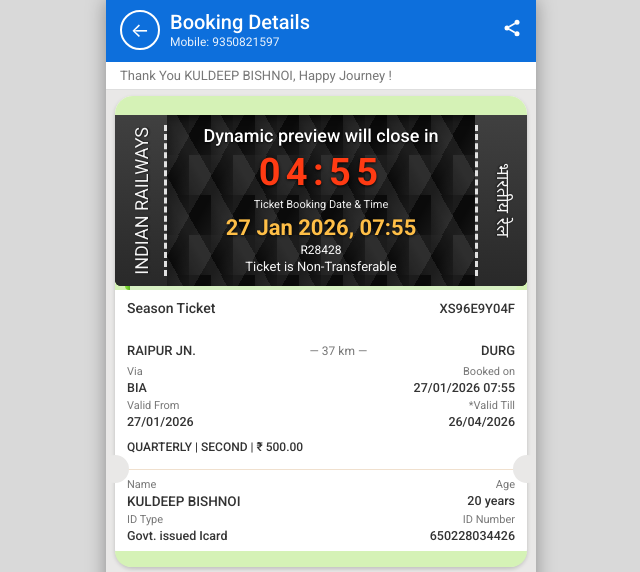
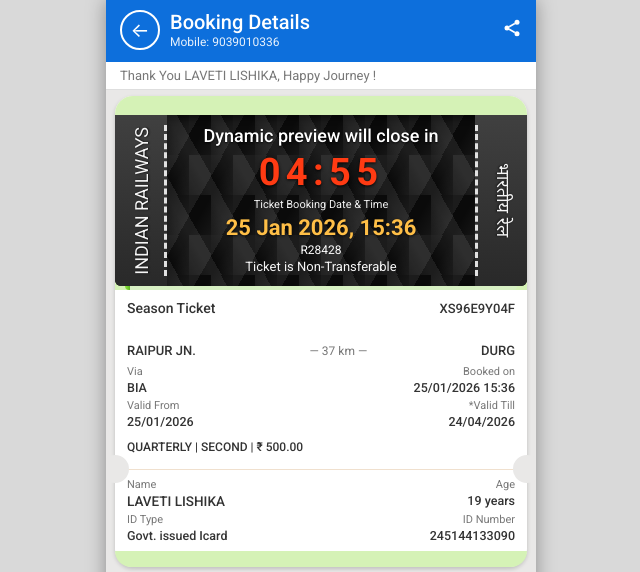
Before and after one commit to bishnoi-2905/lishika, a plain HTML site: page index2.html in a window 1280 px wide. Shown: the top 572 px of the page, 319-959 px from the left. Drawn offline with Linux system fonts and the light colour scheme.

Commit message:
Update index2.html

```diff
--- a/index2.html
+++ b/index2.html
@@ -448,7 +448,7 @@
         <div class="circle-btn">&#8592;</div>
         <div>
           <div class="app-title">Booking Details</div>
-          <div class="app-sub">Mobile: 9350821597</div>
+          <div class="app-sub">Mobile: 9039010336</div>
         </div>
       </div>
       <div class="app-bar-right">
@@ -468,7 +468,7 @@
     <!-- THANK YOU STRIP -->
     <div class="greeting-strip">
       <div class="greeting">
-        Thank You KULDEEP BISHNOI, Happy Journey !
+        Thank You LAVETI LISHIKA, Happy Journey !
       </div>
     </div>
 
@@ -491,7 +491,7 @@
                 <div class="dynamic-label-small">
                   Ticket Booking Date &amp; Time
                 </div>
-                <div class="dynamic-booking-dt">27 Jan 2026, 07:55</div>
+                <div class="dynamic-booking-dt">25 Jan 2026, 15:36</div>
                 <div class="dynamic-pnr">R28428</div>
                 <div class="dynamic-note">Ticket is Non-Transferable</div>
               </div>
@@ -526,18 +526,18 @@
             </div>
             <div class="right">
               <div class="info-label">Booked on</div>
-              <div class="value-text">27/01/2026 07:55</div>
+              <div class="value-text">25/01/2026 15:36</div>
             </div>
         </div>
 
           <div class="two-col-block">
             <div>
               <div class="info-label">Valid From</div>
-              <div class="value-text">27/01/2026</div>
+              <div class="value-text">25/01/2026</div>
             </div>
             <div class="right">
               <div class="info-label">*Valid Till</div>
-              <div class="value-text">26/04/2026</div>
+              <div class="value-text">24/04/2026</div>
             </div>
           </div>
 
@@ -550,11 +550,11 @@
           <div class="two-col-block" style="margin-top:8px;">
             <div>
               <div class="info-label">Name</div>
-              <div class="value-text-large">KULDEEP BISHNOI</div>
+              <div class="value-text-large">LAVETI LISHIKA</div>
             </div>
             <div class="right">
               <div class="info-label">Age</div>
-              <div class="value-text">20 years</div>
+              <div class="value-text">19 years</div>
             </div>
           </div>
 
@@ -565,7 +565,7 @@
             </div>
             <div class="right">
               <div class="info-label">ID Number</div>
-              <div class="value-text">650228034426</div>
+              <div class="value-text">245144133090</div>
             </div>
           </div>
 
@@ -628,7 +628,7 @@
           </div>
           <div class="right">
             <div class="info-label">Booked on</div>
-            <div class="value-text">27/01/2026 07:55</div>
+            <div class="value-text">25/01/2026 15:36</div>
           </div>
         </div>
         <br>
@@ -636,11 +636,11 @@
         <div class="two-col-block">
           <div>
             <div class="info-label">Valid From</div>
-            <div class="value-text">27/01/2026</div>
+            <div class="value-text">25/01/2026</div>
           </div>
           <div class="right">
             <div class="info-label">*Valid Till</div>
-            <div class="value-text">26/04/2026</div>
+            <div class="value-text">24/04/2026</div>
           </div>
         </div>
 
@@ -653,11 +653,11 @@
         <div class="two-col-block">
           <div>
             <div class="info-label">Name</div>
-            <div class="value-text-large">KULDEEP BISHNOI</div>
+            <div class="value-text-large">LAVETI LISHIKA</div>
           </div>
           <div class="right">
             <div class="info-label">Age</div>
-            <div class="value-text">20 years</div>
+            <div class="value-text">19 years</div>
           </div>
         </div>
 
@@ -668,7 +668,7 @@
           </div>
           <div class="right">
             <div class="info-label">ID Number</div>
-            <div class="value-text">650228034426</div>
+            <div class="value-text">245144133090</div>
           </div>
         </div>
       </div>
@@ -759,4 +759,5 @@
   });
 </script>
 </body>
+
 </html>
```
